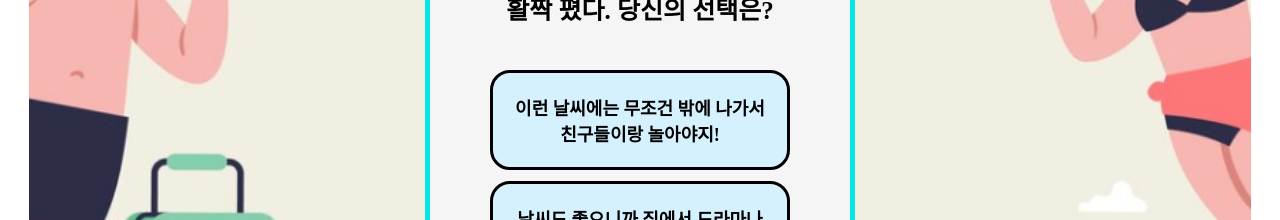
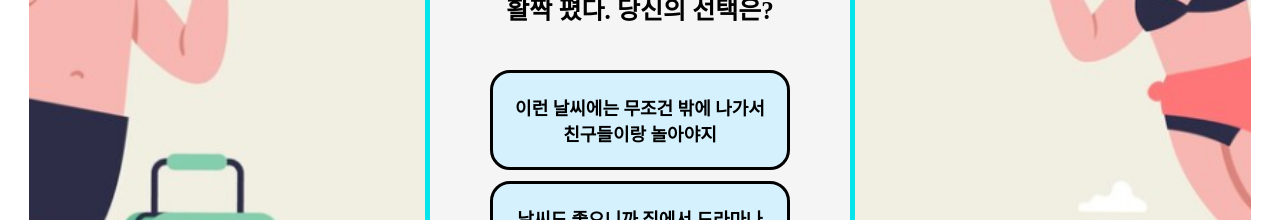
Before and after one commit to 2024-SMHRD-IS-CLOUD-2/Melodymap, a React (Create React App) app in the folder melodymap/: page /test1 in a window 1280 px wide. Shown: the part 376-596 px from the top of the page. Built offline with nearby package versions, Linux system fonts and the light colour scheme; a web font is replaced by a local one.

Commit message:
테스트
테스트

```diff
--- a/melodymap/src/component/Test1.jsx
+++ b/melodymap/src/component/Test1.jsx
@@ -22,7 +22,7 @@ const Test1 = () => {
               }}
               className="que1"
             >
-              이런 날씨에는 무조건 밖에 나가서 친구들이랑 놀아야지!
+              이런 날씨에는 무조건 밖에 나가서 친구들이랑 놀아야지
             </button>
             <button
               onClick={() => {
```
